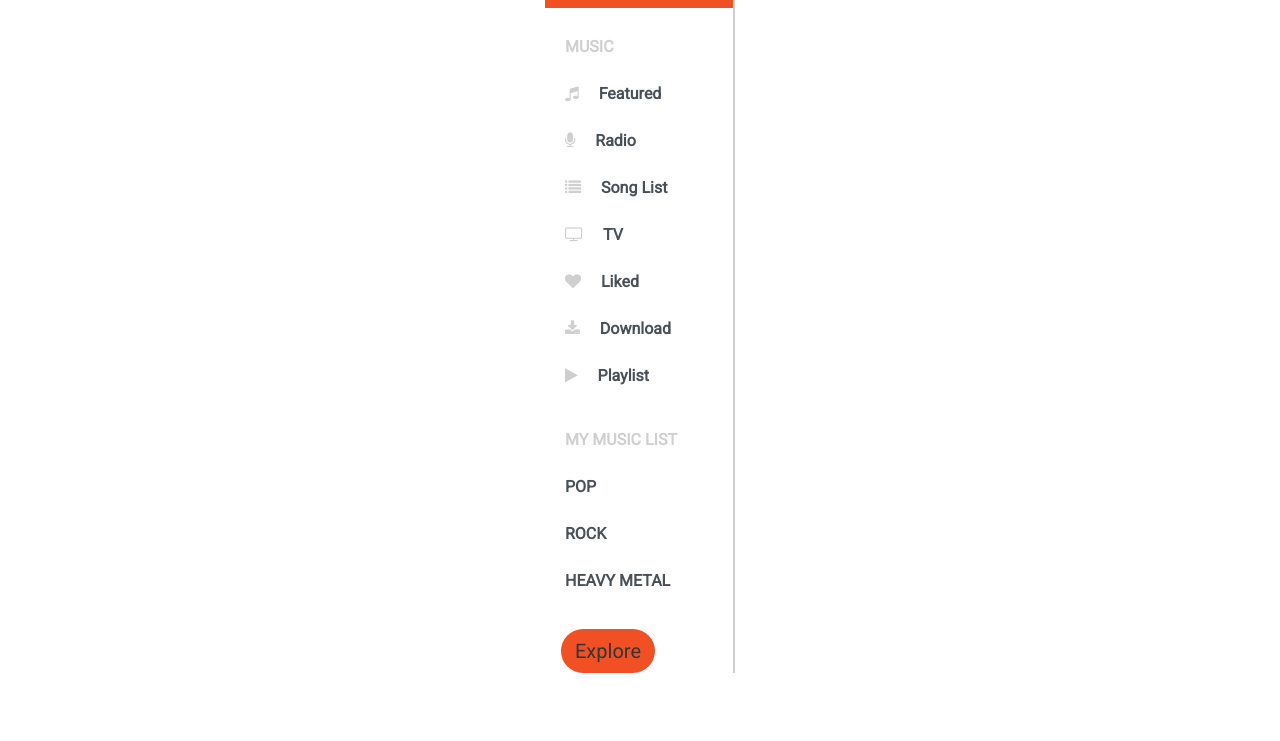
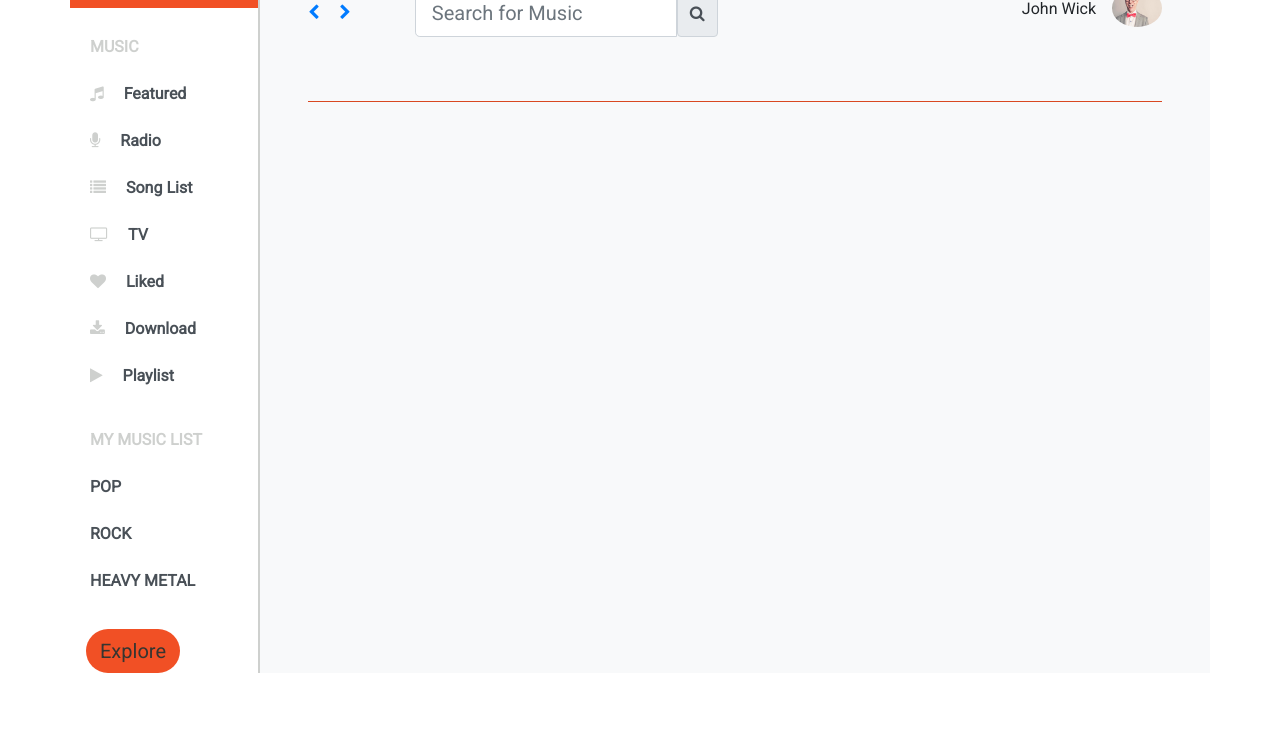
Before and after one commit to Landr11/music-app, a plain HTML site: page index.html in a window 1280 px wide. Shown: the part 59-800 px from the top of the page. Drawn offline with Linux system fonts and the light colour scheme.

Commit message:
add top section

```diff
--- a/index.html
+++ b/index.html
@@ -70,7 +70,6 @@
         <!--End of Music Col-->
 
         <!--My Music Section-->
-
         <!--My Music List-->
         <div class="my-music-list">
           <ul class="list-group list-group-flush">
@@ -91,11 +90,52 @@
           <a href="#" class="btn nav-btn w-50 mt-4 mx-3 d-block text-capitalize">explore</a>
         </div>
         <!--End of My Music List-->
-
         <!--End of My Music Section-->
-
       </div>
       <!--End of Side Bar-->
+
+
+      <!--MAIN CONTAIN SECTION-->
+      <div class="col-md-9 col-lg-10 order-1 order-md-2 content bg-light p-5">
+        <!--Main Row-->
+        <div class="row">
+          <div class="col d-flex flex-wrap justify-content-between pb-5">
+            <!--Nav Search-->
+            <div class="nav-search d-flex flex-wrap">
+              <div class="nav-icons mr-5 align-self-center">
+                <a href="first.html" class=""><i class="fa fa-chevron-left icon mr-3"></i></a>
+                <a href="index.html" class=""><i class="fa fa-chevron-right icon mr-3"></i></a>
+              </div>
+              <!--End of Nav Search-->
+
+              <!--Form-->
+              <form>
+                <div class="input-group">
+                  <input type="text" class="form-control form-control-lg" placeholder="Search for Music">
+                  <span class="input-group-text">
+                    <i class="fa fa-search"></i>
+                  </span>
+                </div>
+              </form>
+              <!--End of Form-->
+            </div>
+            <!--End of Nav Search-->
+
+            <!--Avatar-->
+            <div class="avatar-icon d-flex flex-wrap">
+              <h6 class="mr-3 align-self-center">John Wick</h6>
+              <a href="#"><img src="images/team-1.jpg" alt="team member" class="img-fluid rounded-circle"
+                  width="50"></a>
+            </div>
+            <!--End of Avatar-->
+
+          </div>
+        </div>
+        <!--End of Main Row-->
+        <hr>
+      </div>
+      <!--END OF MAIN CONTAIN SECTION-->
+
     </div>
   </div>
   <!--END OF NAVBAR SECTION-->
```
